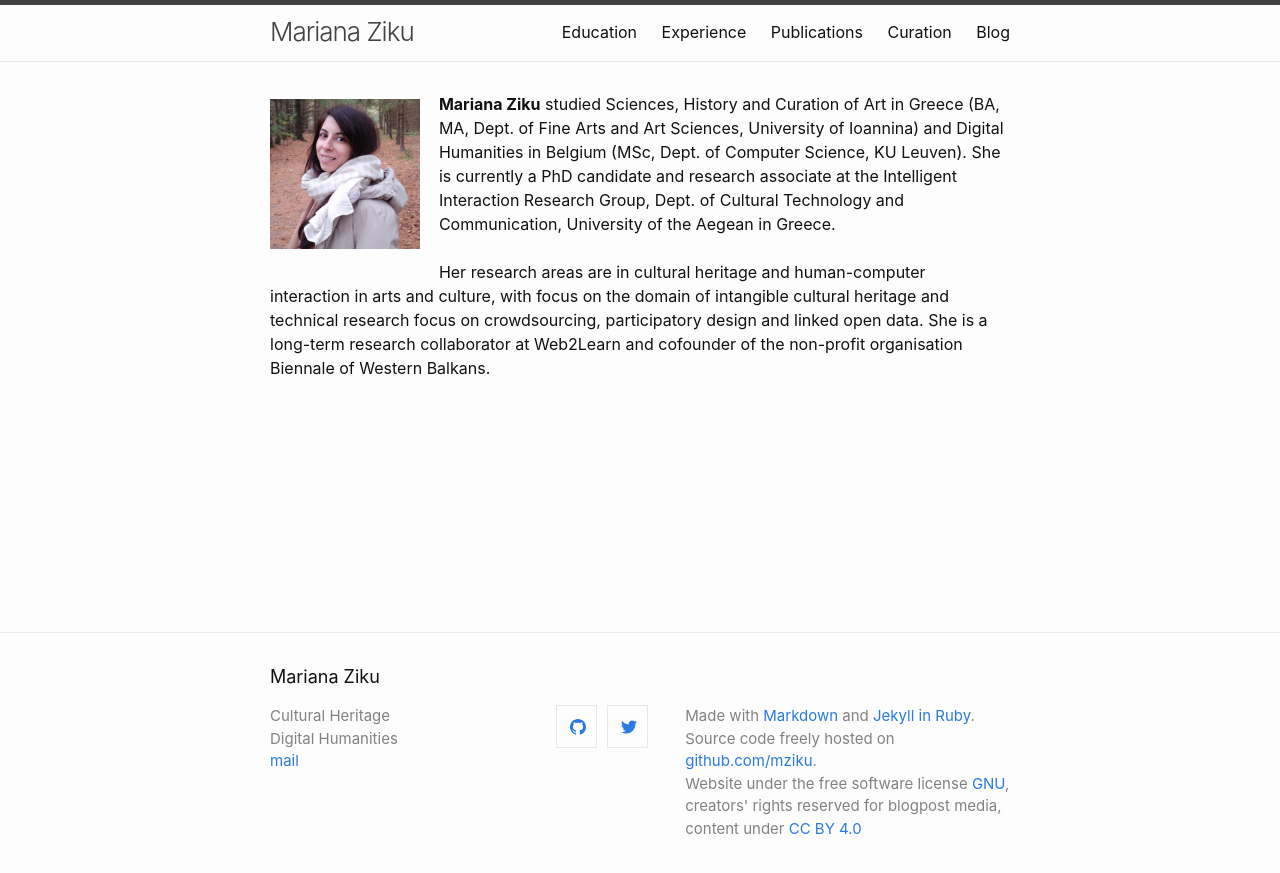
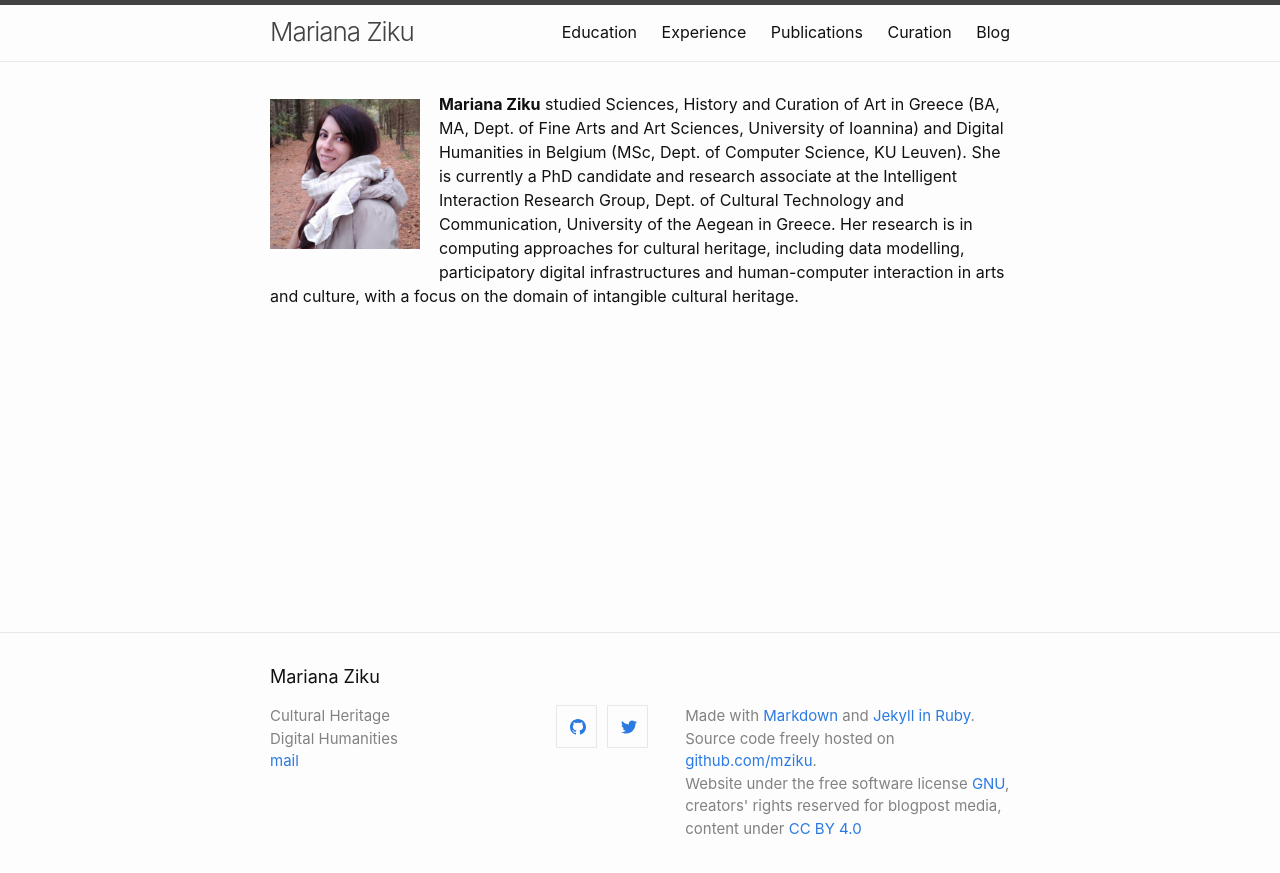
Before and after one commit to mziku/mziku.github.io, a Jekyll site: the page built from index.md, in a window 1280 px wide. Shown: the top 873 px of the page. Built offline with Jekyll 4.4.1, drawn with Linux system fonts in a browser that asks for light colours; our own code applies the rules of GitHub Pages for plain Markdown files.

Commit message:
index.md

```diff
--- a/index.md
+++ b/index.md
@@ -1,5 +1,2 @@
 <p style="float: left;"><img src="https://mziku.github.io/images/Mariana_Ziku(1)(1).jpg" style="float:left; margin-top:2mm; margin-right:5mm; margin-left:5;" alt="mariana-ziku-profile-picture" width="150" height="auto"></p>
-**Mariana Ziku** studied Sciences, History and Curation of Art in Greece (BA, MA, Dept. of Fine Arts and Art Sciences, University of Ioannina) and Digital Humanities in Belgium (MSc, Dept. of Computer Science, KU Leuven). She is currently a PhD candidate and research associate at the Intelligent Interaction Research Group, Dept. of Cultural Technology and Communication, University of the Aegean in Greece.
-<br>
-<br>
-Her research areas are in cultural heritage and human-computer interaction in arts and culture, with focus on the domain of intangible cultural heritage and technical research focus on crowdsourcing, participatory design and linked open data. She is a long-term research collaborator at Web2Learn and cofounder of the non-profit organisation Biennale of Western Balkans.
+**Mariana Ziku** studied Sciences, History and Curation of Art in Greece (BA, MA, Dept. of Fine Arts and Art Sciences, University of Ioannina) and Digital Humanities in Belgium (MSc, Dept. of Computer Science, KU Leuven). She is currently a PhD candidate and research associate at the Intelligent Interaction Research Group, Dept. of Cultural Technology and Communication, University of the Aegean in Greece. Her research is in computing approaches for cultural heritage, including data modelling, participatory digital infrastructures and human-computer interaction in arts and culture, with a focus on the domain of intangible cultural heritage.
```
